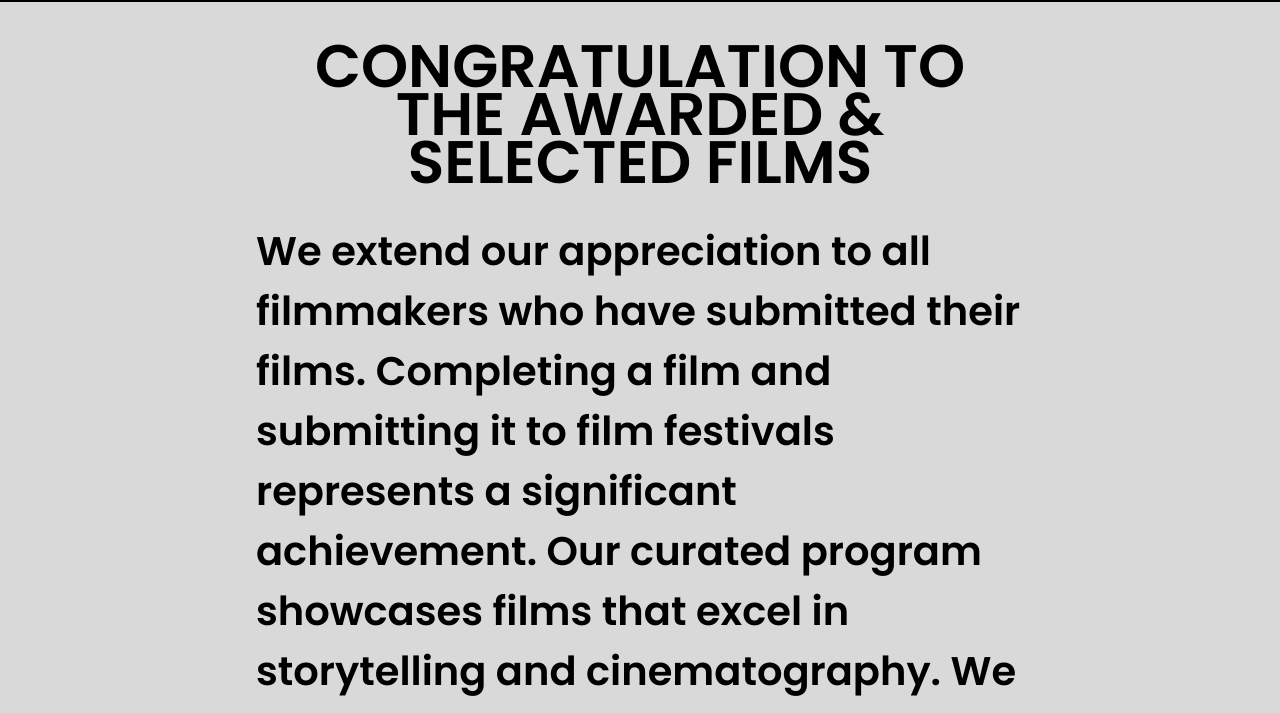
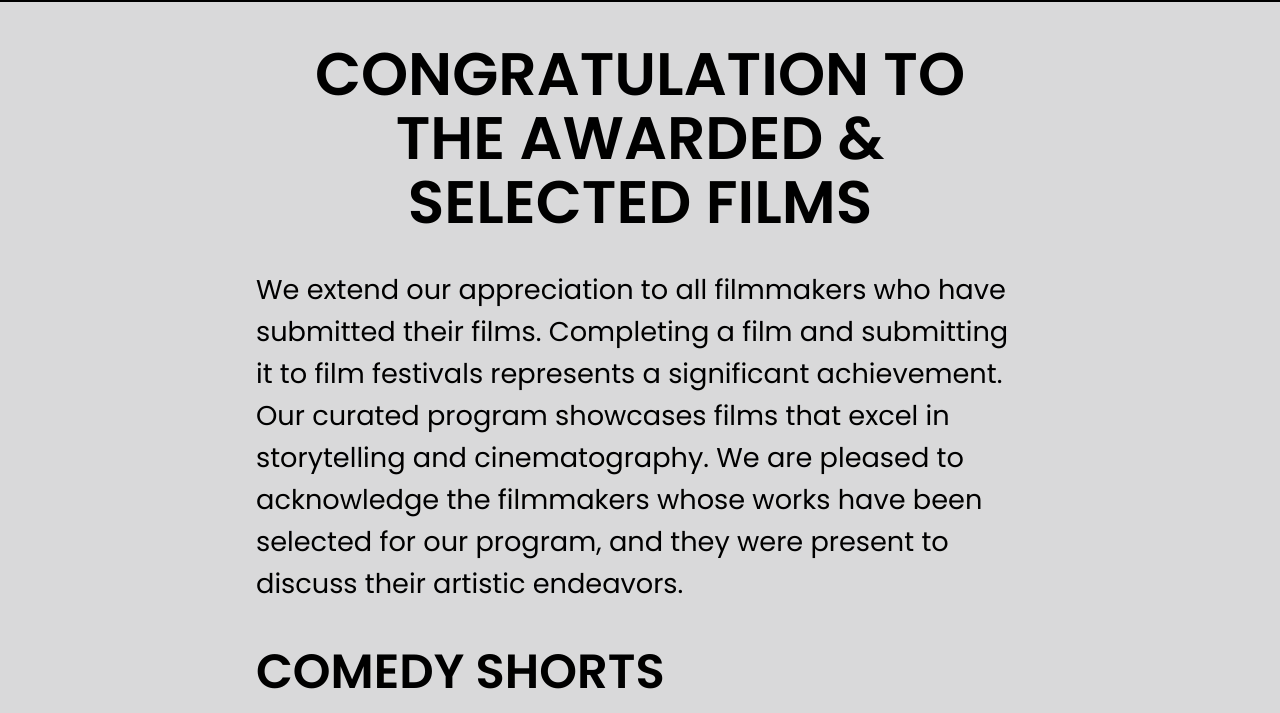
Before and after one commit to Esagecc/ttlff, a plain HTML site: page ffpage.html in a window 1280 px wide. Shown: the part 78-791 px from the top of the page. Drawn offline with Linux system fonts and the light colour scheme.

```diff
--- a/ffpage.css
+++ b/ffpage.css
@@ -5,6 +5,16 @@ body {
 main {
     margin: 20px;
   }
+
+.films h2 {
+    font-size: 2.25rem;
+    text-align: center;
+}
+
+.films p {
+    font-size: 1.25rem;
+    font-weight: 400;
+}
 
 h2 {
     font-size: 2.75rem;
@@ -74,8 +84,9 @@ li {
     margin:0 auto;
  }
 
- h2 {
+.films h2 {
     font-size: 3.75rem;
+    line-height: 4rem;
     padding-top: 40px;
  }
 
@@ -99,7 +110,7 @@ li {
     font-size: 2.5rem;
  }
 
- p {
-    font-size: 1.5rem;
+ .films p {
+    font-size: 1.7rem;
  }
 }
```
